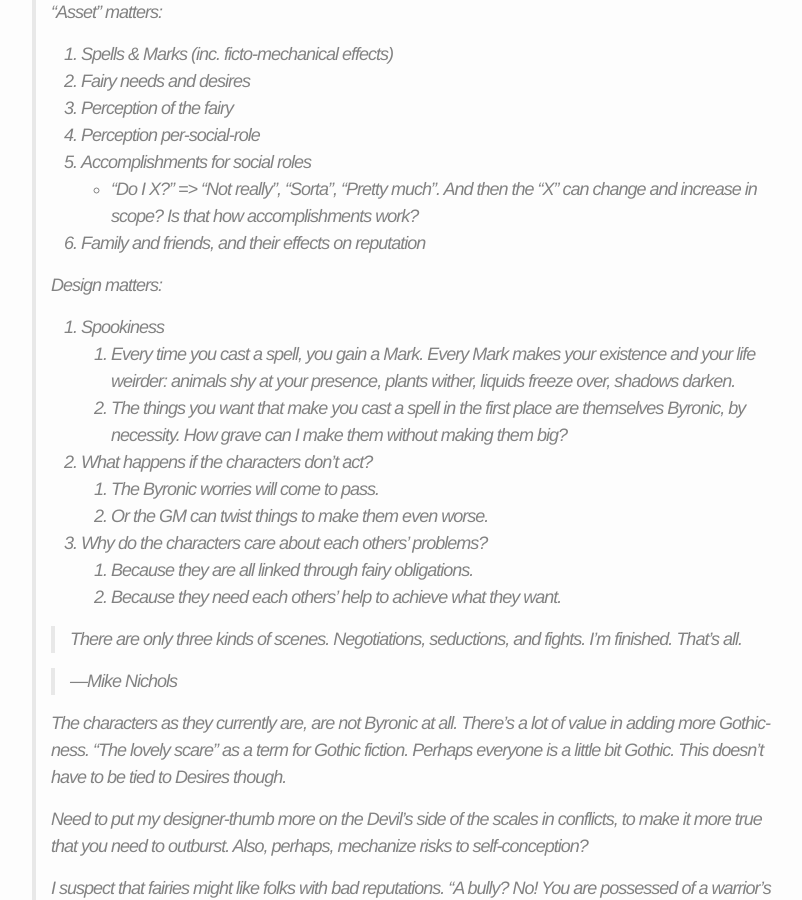
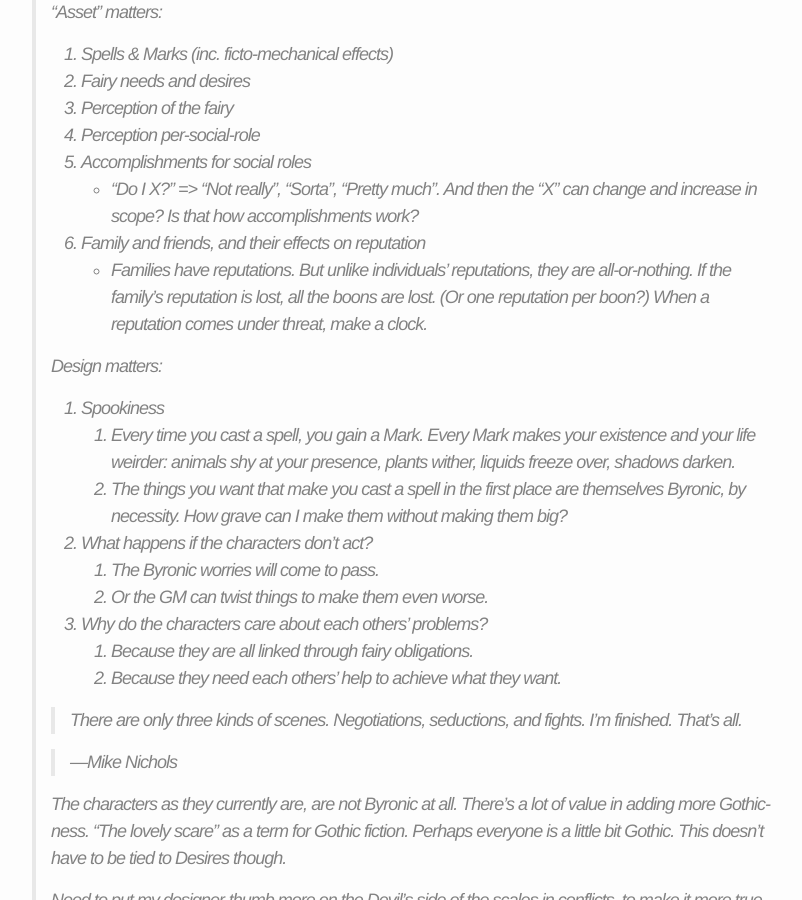
Before and after one commit to wlonk/arcadia, a Jekyll site: the page built from rules/index.md, in a window 1280 px wide and 900 px high, scrolled down 300 px. Shown: the whole window, without its empty margins (238-1040 px from the left). Built offline with Jekyll 4.4.1, drawn with Linux system fonts in a browser that asks for light colours; some web fonts are replaced.

Commit message:
Add notes on family.

```diff
--- a/rules/index.md
+++ b/rules/index.md
@@ -20,6 +20,10 @@ A game of magic, manners, and madness.
 >       * "Do I X?" => "Not really", "Sorta", "Pretty much". And then the "X"
 >         can change and increase in scope? Is that how accomplishments work?
 >  6. Family and friends, and their effects on reputation
+>       * Families have reputations. But unlike individuals' reputations, they
+>         are all-or-nothing. If the family's reputation is lost, all the boons
+>         are lost. (Or one reputation per boon?) When a reputation comes under
+>         threat, make a clock.
 >
 >  Design matters:
 >
```
